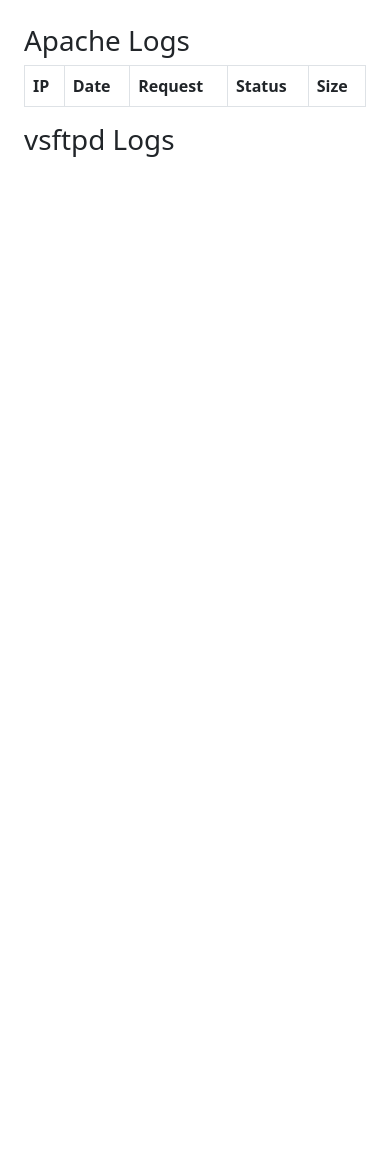
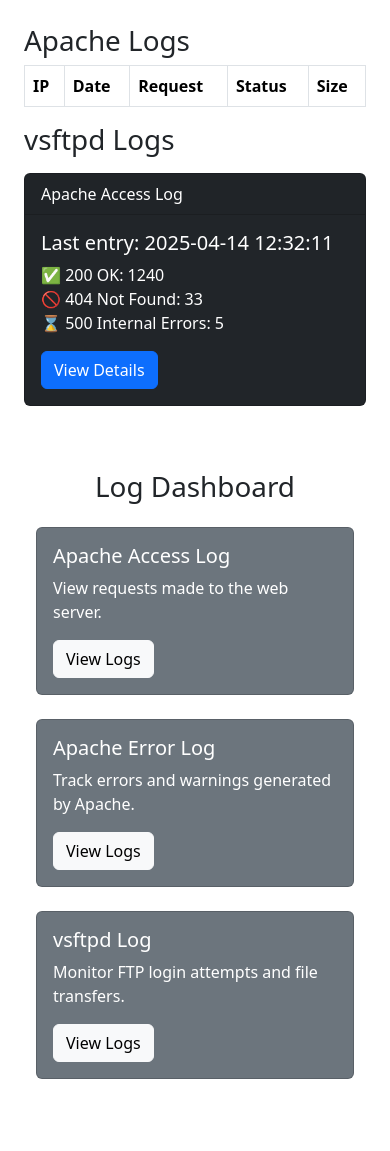
Before and after one commit to carlaGuzman511/logsAnalyzer, a Flask app: template templates/index.html in a window 390 px wide. Before the commit the page ends 157 px from the top, so only its background shows below. Run offline with Flask 3, Linux system fonts and the light colour scheme; the template is opened without the code that fills it, so the values that code supplies are empty.

Commit message:
reading logs files

```diff
--- a/app.py
+++ b/app.py
@@ -1,14 +1,26 @@
 from flask import Flask, render_template
 from parsers.apache_parser import parse_apache_log
 from parsers.vsftpd_parser import parse_vsftpd_log
-
+from log_utils import *
 app = Flask(__name__)
 
 @app.route('/')
 def index():
+    parse_apache_logs('logs/access_log')
     apache_access_log = parse_apache_log('logs/access_log')
     vsftpd_logs = parse_vsftpd_log('logs/vsftpd.log')
     return render_template('index.html', apache_access_log=apache_access_log, vsftpd_logs=vsftpd_logs)
 
+def get_apache_summary():
+    return {
+        "last_entry": "2025-04-14 12:32:11",
+        "status_counts": {
+            "200": 1240,
+            "404": 33,
+            "500": 5,
+            "400": 1
+        }
+    }
+
 if __name__ == '__main__':
     app.run(debug=True)
--- a/templates/index.html
+++ b/templates/index.html
@@ -5,6 +5,7 @@
     <link rel="stylesheet" href="https://cdn.jsdelivr.net/npm/bootstrap@5.3.0/dist/css/bootstrap.min.css">
 </head>
 <body class="p-4">
+    <div>
         <h1>Apache Logs</h1>
         <table class="table table-bordered">
             <tr>
@@ -53,5 +54,73 @@
             </li>
             {% endfor %}
         </ul>
+    </div>
+
+    <div class="card text-white bg-dark mb-3" style="max-width: 24rem;">
+      <div class="card-header">Apache Access Log</div>
+      <div class="card-body">
+        <h5 class="card-title">Last entry: 2025-04-14 12:32:11</h5>
+        <p class="card-text">
+          ✅ 200 OK: 1240 <br>
+          🚫 404 Not Found: 33 <br>
+          ⌛ 500 Internal Errors: 5 <br>
+        </p>
+        <a href="/logs/apache/access" class="btn btn-primary">View Details</a>
+      </div>
+    </div>
+
 </body>
 </html>
+
+
+<!DOCTYPE html>
+<html lang="en">
+<head>
+    <meta charset="UTF-8">
+    <title>Log Dashboard</title>
+    <link href="https://cdn.jsdelivr.net/npm/bootstrap@5.3.2/dist/css/bootstrap.min.css" rel="stylesheet">
+</head>
+<body class="bg-dark text-white">
+
+<div class="container py-5">
+    <h1 class="text-center mb-4">Log Dashboard</h1>
+    <div class="row row-cols-1 row-cols-md-2 row-cols-lg-3 g-4">
+
+        <!-- Card for Apache Access Log -->
+        <div class="col">
+            <div class="card text-bg-secondary h-100">
+                <div class="card-body">
+                    <h5 class="card-title">Apache Access Log</h5>
+                    <p class="card-text">View requests made to the web server.</p>
+                    <a href="/logs/apache_access" class="btn btn-light">View Logs</a>
+                </div>
+            </div>
+        </div>
+
+        <!-- Card for Apache Error Log -->
+        <div class="col">
+            <div class="card text-bg-secondary h-100">
+                <div class="card-body">
+                    <h5 class="card-title">Apache Error Log</h5>
+                    <p class="card-text">Track errors and warnings generated by Apache.</p>
+                    <a href="/logs/apache_error" class="btn btn-light">View Logs</a>
+                </div>
+            </div>
+        </div>
+
+        <!-- Card for vsftpd Log -->
+        <div class="col">
+            <div class="card text-bg-secondary h-100">
+                <div class="card-body">
+                    <h5 class="card-title">vsftpd Log</h5>
+                    <p class="card-text">Monitor FTP login attempts and file transfers.</p>
+                    <a href="/logs/vsftpd" class="btn btn-light">View Logs</a>
+                </div>
+            </div>
+        </div>
+
+    </div>
+</div>
+
+</body>
+</html>
```
Also changed, not shown: log_utils.py (added, +27 -0 lines), logs.py (added, +31 -0 lines), sql_scripts/apache_access_logs.sql (added, +17 -0 lines), sql_scripts/apache_error_logs.sql (added, +15 -0 lines), sql_scripts/message_logs.sql (added, +12 -0 lines), sql_scripts/vsftpd_logs.sql (added, +14 -0 lines), templates/access_logs.html (added, +36 -0 lines), templates/dashboard.html (added, +11 -0 lines), static/styles.css (added), templates/error_logs.html (added), templates/messages_logs.html (added), templates/vsftpd_logs.html (added), 1 other file. Lines whose indentation alone changed are shown as unchanged.
